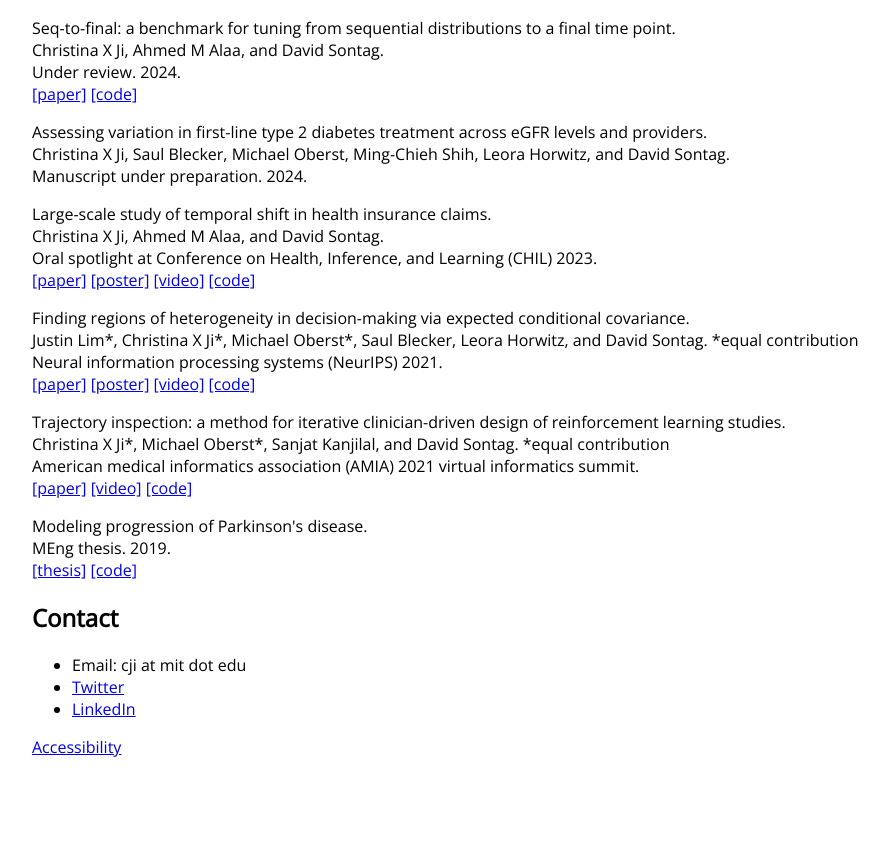
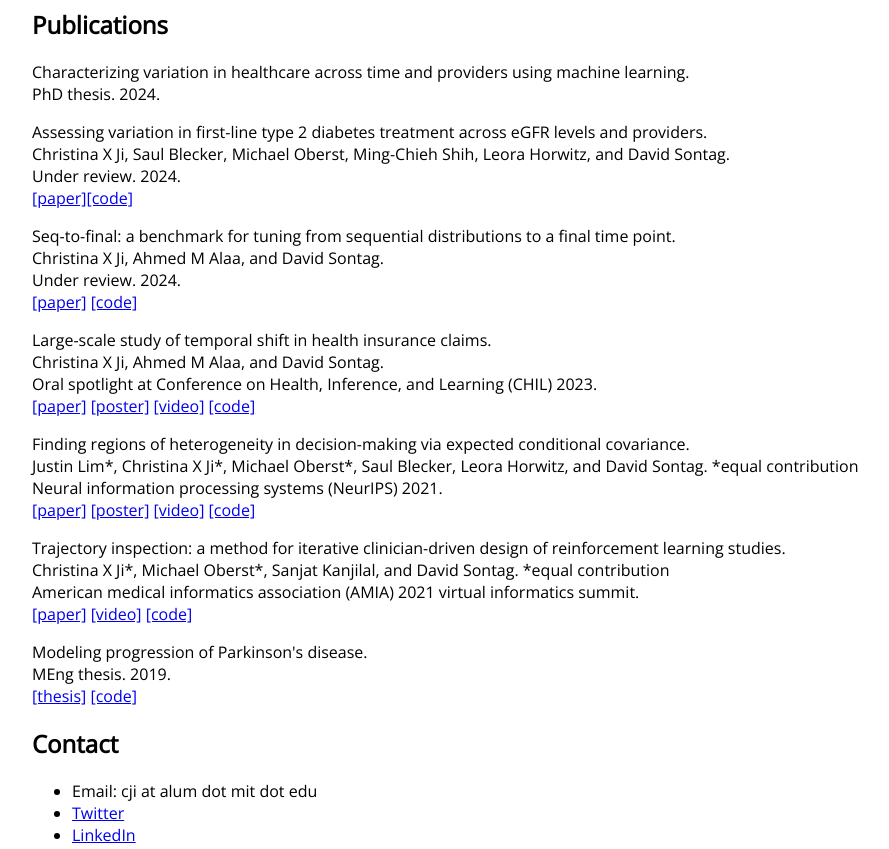
Before and after one commit to cxji/cxji.github.io, a plain HTML site: page index.html in a window 1280 px wide. Shown: the part 1317-2166 px from the top of the page, without its empty margins (158-1047 px from the left). Before the commit the page ends 2109 px from the top, so only its background shows below. Drawn offline with nearby package versions, Linux system fonts and the light colour scheme.

Commit message:
Update website

```diff
--- a/index.html
+++ b/index.html
@@ -13,7 +13,7 @@
 
 		<img style="float: left; margin: 0px 30px 10px 0px;" src="cji.png" alt="Christina" height="275"/>
 
-		<p>I am finishing my PhD in computer science at MIT this summer and actively seeking a full-time industry job starting September 2024. My research is in machine learning for healthcare. I completed my MEng and BS in computer science at MIT in 2019. <a href="Ji_Christina_Resume.pdf">Resume</a></p>
+		<p>I finished my PhD in computer science at MIT this summer. My research in machine learning for healthcare was focused on 1) characterizing how providers make different treatment decisions using causal inference and statistics and 2) detecting changes over time in healthcare settings and updating ML models. I completed my MEng and BS in computer science at MIT in 2019. <a href="Ji_Christina_Resume.pdf">Resume</a></p>
 
 		<h2><a id="#Research">Research</a></h2>
 		<p>I use machine learning, causal inference, and statistics to tackle clinical questions. Some projects include:
@@ -64,9 +64,11 @@
 
 		<h2><a id="#Publications">Publications</a></h2>
 
+		<p>Characterizing variation in healthcare across time and providers using machine learning.<br>PhD thesis. 2024.</p>
+
+		<p>Assessing variation in first-line type 2 diabetes treatment across eGFR levels and providers.<br>Christina X Ji, Saul Blecker, Michael Oberst, Ming-Chieh Shih, Leora Horwitz, and David Sontag.<br>Under review. 2024.<br><a href="https://www.medrxiv.org/content/10.1101/2024.09.19.24313155v1">[paper]</a><a href="https://github.com/clinicalml/t2dm_provider_variation_analysis">[code]</a></p>
+
 		<p>Seq-to-final: a benchmark for tuning from sequential distributions to a final time point.<br>Christina X Ji, Ahmed M Alaa, and David Sontag.<br>Under review. 2024.<br><a href="https://arxiv.org/abs/2407.09642">[paper]</a> <a href="https://github.com/clinicalml/seq_to_final_benchmark">[code]</a></p>
-
-		<p>Assessing variation in first-line type 2 diabetes treatment across eGFR levels and providers.<br>Christina X Ji, Saul Blecker, Michael Oberst, Ming-Chieh Shih, Leora Horwitz, and David Sontag.<br>Manuscript under preparation. 2024.</p>
 
 		<p>Large-scale study of temporal shift in health insurance claims.<br>Christina X Ji, Ahmed M Alaa, and David Sontag.<br>Oral spotlight at Conference on Health, Inference, and Learning (CHIL) 2023.<br><a href="https://arxiv.org/abs/2305.05087">[paper]</a> <a href="Large_scale_temporal_shift_study_poster.pdf">[poster]</a> <a href="https://www.youtube.com/watch?v=1zZono-JUhc">[video]</a> <a href="https://github.com/clinicalml/large-scale-temporal-shift-study">[code]</a>
 
@@ -78,7 +80,7 @@
 
 		<h2><a id="#Contact">Contact</a></h2>
 		<ul>
-		<li>Email: cji at mit dot edu</li>
+		<li>Email: cji at alum dot mit dot edu</li>
 		<li><a href="https://twitter.com/christina_x_ji">Twitter</a></li>
 		<li><a href="https://www.linkedin.com/in/christina-ji-615404111/">LinkedIn</a></li>
 		</ul>
```
Also changed, not shown: 1 other file.
